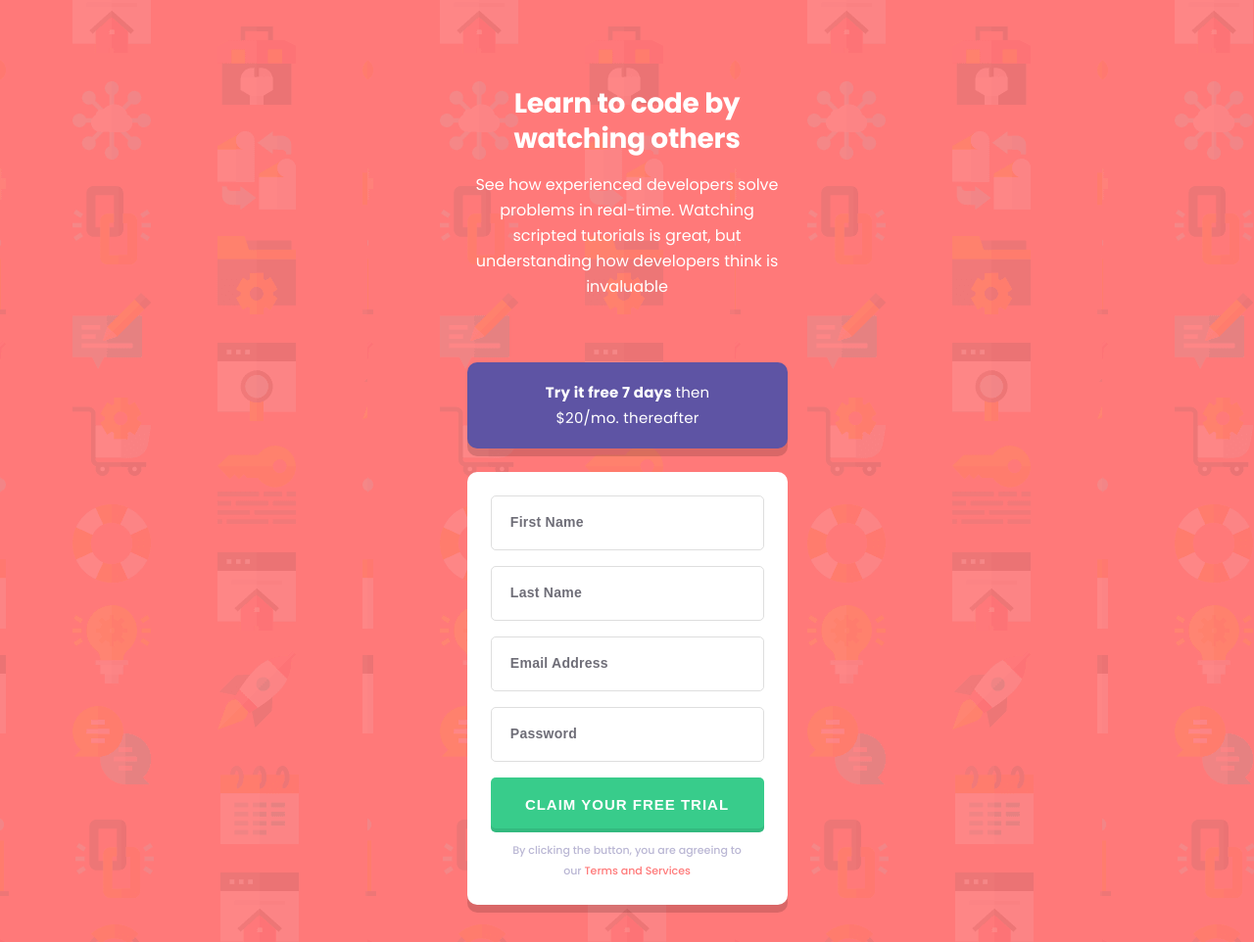
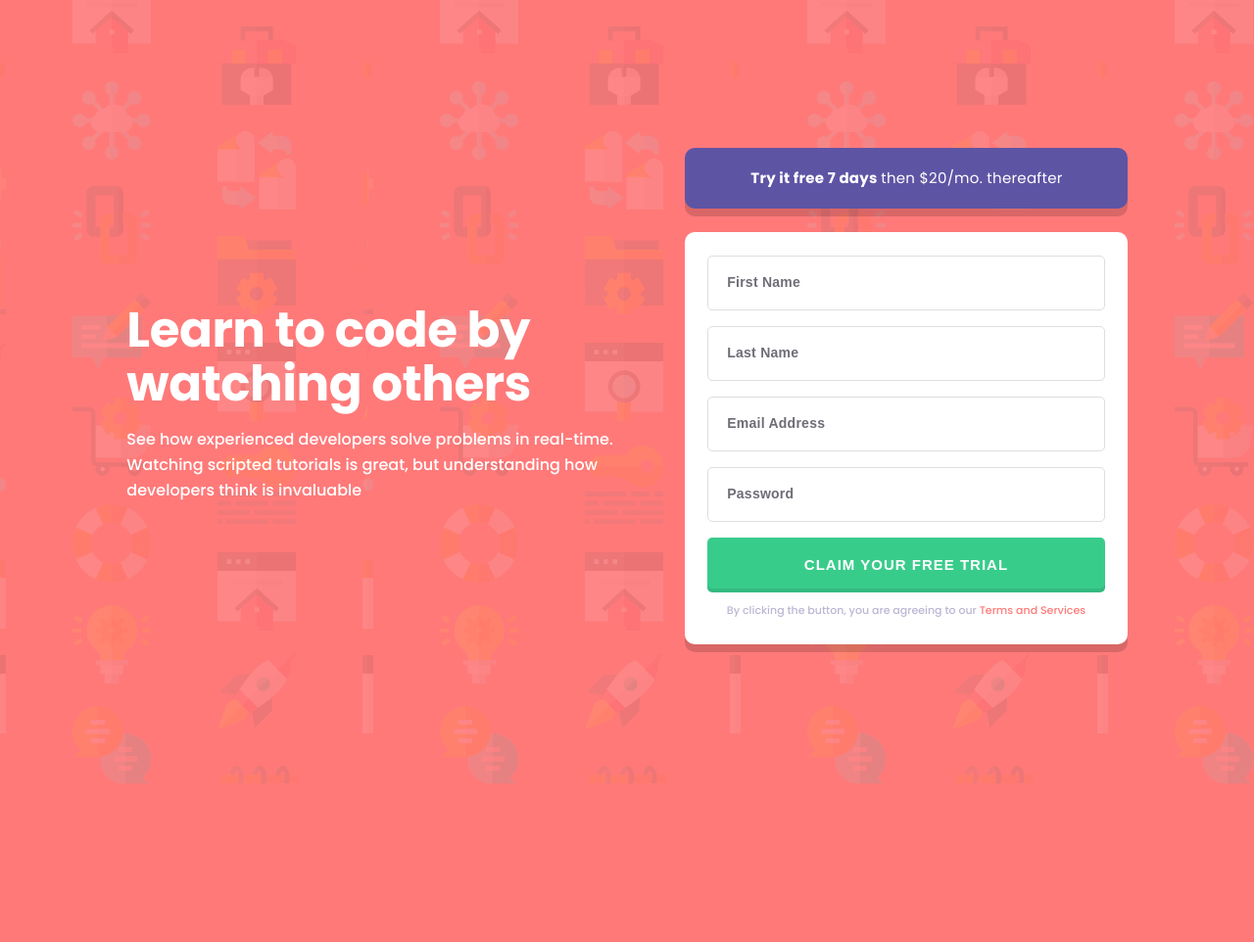
Before and after one commit to Isaacayomi/intro-component-with-sign-up-form, a plain HTML site: page index.html in a window 1280 px wide. Shown: the top 962 px of the page at 98% size. After the commit the page ends 800 px from the top, so only its background shows below. Drawn offline with Linux system fonts and the light colour scheme.

Commit message:
desktop styling done

```diff
--- a/index.html
+++ b/index.html
@@ -34,37 +34,49 @@
       <main>
         <h3>Try it free 7 days <span>then $20/mo. thereafter</span></h3>
         <form class="contact__form">
+          <div class="input__field first">
             <input
               type="text"
               id="firstName"
               name="firstname"
               placeholder="First Name"
             />
+
             <p class="firstName__err err__msg">First Name cannot be empty</p>
+          </div>
 
+          <div class="input__field">
             <input
               type="text"
               id="lastName"
               name="lastname"
               placeholder="Last Name"
             />
+
             <p class="lastName__err err__msg">Last Name cannot be empty</p>
+          </div>
 
+          <div class="input__field">
             <input
               type="email"
               name="email"
               id="email"
               placeholder="Email Address"
             />
+
             <p class="email__err err__msg">Looks like this is not an email</p>
+          </div>
 
+          <div class="input__field">
             <input
               type="password"
               name="password"
               id="password"
               placeholder="Password"
             />
+
             <p class="password__err err__msg">Password cannot be empty</p>
+          </div>
 
           <button class="cta__btn">CLAIM YOUR FREE TRIAL</button>
           <p class="terms">
--- a/script.js
+++ b/script.js
@@ -18,6 +18,8 @@ const handleFieldError = (inputEl, errorEl, errorMsg = "") => {
     errorEl.style.display = "none";
     inputEl.style.border = "1px solid #dedede";
   }
+
+  // If errorMsg is present among the arguments below, change the text content
   if (errorMsg) {
     errorEl.textContent = errorMsg;
   }
@@ -29,20 +31,19 @@ const validateFields = () => {
   handleFieldError(password, passwordError);
 
   if (password.value.includes(" ")) {
-    handleFieldError(
-      password,
-      passwordError,
-      "Password cannot include empty spaces"
-    );
+    handleFieldError(password, passwordError, "Password cannot be empty");
   }
 
   var mailformat = /^\w+([\.-]?\w+)*@\w+([\.-]?\w+)*(\.\w{2,3})+$/;
   if (!email.value.match(mailformat)) {
     emailError.style.display = "block";
     email.style.border = "1px solid #ff7a7a";
+    email.setAttribute("placeholder", "email@example.com");
   } else {
     emailError.style.display = "none";
     email.style.border = "1px solid #dedede";
+    email.setAttribute("placeholder", "Email Address");
+
   }
   return;
 };
--- a/style.css
+++ b/style.css
@@ -118,6 +118,13 @@ input::placeholder {
   font-weight: 600;
   line-height: 1.625rem;
   letter-spacing: 0.0625rem;
+  transition: 0.4s ease-in-out;
+}
+
+.cta__btn:hover {
+  cursor: pointer;
+  background: #77e2b3;
+  box-shadow: 0px -4px 0px 0px rgba(0, 0, 0, 0.09) inset;
 }
 
 .terms {
@@ -151,3 +158,77 @@ input::placeholder {
   line-height: normal;
   display: none;
 }
+
+@media screen and (min-width: 1024px) {
+  body {
+    display: grid;
+    height: 100vh;
+    place-content: center;
+  }
+  .container {
+    display: flex;
+    align-items: center;
+    justify-content: center;
+  }
+
+  header h1 {
+    max-width: 32.8125rem;
+    width: 100%;
+    text-align: left;
+    font-size: 3.125rem;
+    font-style: normal;
+    font-weight: 700;
+    line-height: 3.4375rem;
+    letter-spacing: -0.03256rem;
+  }
+
+  header .subheader {
+    max-width: 32.8125rem;
+    width: 100%;
+    text-align: left;
+    font-size: 1rem;
+    font-style: lighter;
+    font-weight: 500;
+    line-height: 1.625rem;
+  }
+
+  h3 {
+    max-width: 33.75rem;
+    width: 100%;
+    margin-top: 4.81rem;
+  }
+
+  .contact__form {
+    max-width: 33.75rem;
+    width: 100%;
+  }
+
+  .contact__form input {
+    max-width: 28.75rem;
+    width: 90%;
+    margin-inline: auto;
+  }
+
+  .err__msg {
+    max-width: 28.75rem;
+    width: 100%;
+    padding-right: 1.8rem;
+  }
+
+  .cta__btn {
+    max-width: 28.75rem;
+    width: 90%;
+  }
+
+  .terms {
+    max-width: 22.9385rem;
+    width: 100%;
+    margin-top: 0.5rem;
+  }
+}
+
+@media screen and (min-width: 1250px) {
+  .container {
+    gap: 2.81rem;
+  }
+}
```
Lines whose indentation alone changed are shown as unchanged.
